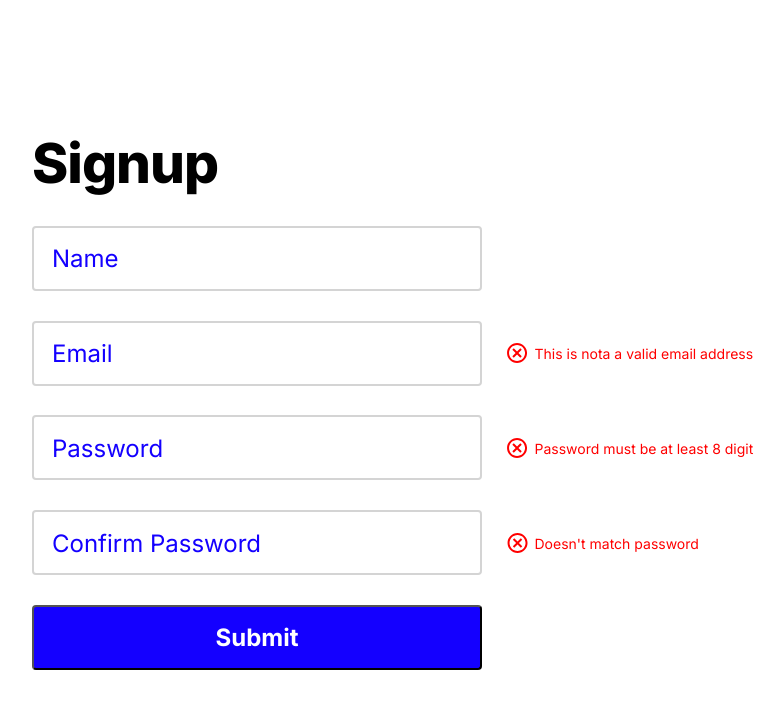
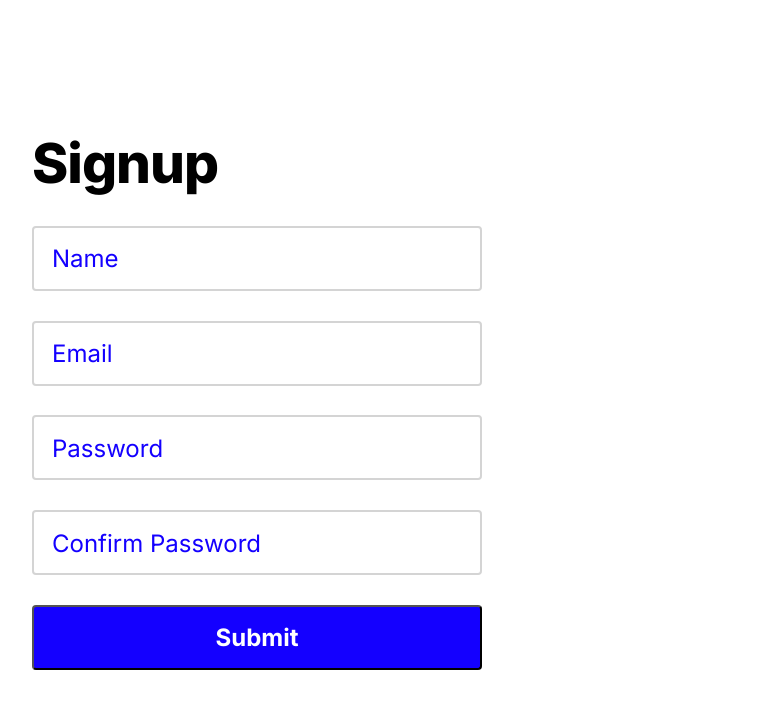
Before and after one commit to MarcoJul/Form-ReactReducer, a React (Create React App) app: page / in a window 1280 px wide. Shown: the top 708 px of the page, without its empty margins (383-1167 px from the left). Built offline with nearby package versions, Linux system fonts and the light colour scheme; some icons are missing.

Commit message:
feat: add message validation

```diff
--- a/src/components/Form.js
+++ b/src/components/Form.js
@@ -1,8 +1,8 @@
 import { useState, useReducer } from "react";
 import { ReactComponent as Eye } from "../assets/Eye.svg";
 import { ReactComponent as EyeOff } from "../assets/Eye-off.svg";
-import { ReactComponent as ValidIcon } from "../assets/Success.svg";
-import { ReactComponent as ErrorIcon } from "../assets/Error.svg";
+
+import Validation from "./Validation";
 
 import classes from "./Form.module.css";
 
@@ -102,13 +102,10 @@ const Form = () => {
           Name
         </label>
         {contentState.nameValue !== "" && (
-          <div className={classes.validation}>
-            <ValidIcon />
-
-            {/* <span className={classes.errorMessage}>
-              Username already in use
-            </span> */}
-          </div>
+          <Validation
+            nameValue={contentState.nameValue}
+            message="Username already in use"
+          />
         )}
       </div>
       <div className={classes.field}>
@@ -119,18 +116,11 @@ const Form = () => {
         >
           Email
         </label>
-        {contentState.mailValue !== "" &&
-        contentState.mailValue.includes("@") ? (
-          <div className={classes.validation}>
-            <ValidIcon />
-          </div>
-        ) : (
-          <div className={classes.validation}>
-            <ErrorIcon />
-            <span className={classes.errorMessage}>
-              This is nota a valid email address
-            </span>
-          </div>
+        {contentState.mailValue !== "" && (
+          <Validation
+            mailValue={contentState.mailValue}
+            message="This is not a valid email address"
+          />
         )}
       </div>
       <div className={classes.field}>
@@ -146,12 +136,12 @@ const Form = () => {
         ) : (
           <EyeOff className={classes.showIcon} onClick={showPswHandler} />
         )}
-        <div className={classes.validation}>
-          <ErrorIcon />
-          <span className={classes.errorMessage}>
-            Password must be at least 8 digit
-          </span>
-        </div>
+        {contentState.pswValue !== "" && (
+          <Validation
+            pswValue={contentState.pswValue}
+            message="Password must be at least 8 digits"
+          />
+        )}
       </div>
 
       <div className={classes.field}>
@@ -176,10 +166,13 @@ const Form = () => {
             onClick={showConfirmPswHandler}
           />
         )}
-        <div className={classes.validation}>
-          <ErrorIcon className={classes.validationIcon} />
-          <span className={classes.errorMessage}>Doesn't match password </span>
-        </div>
+        {contentState.confirmPswValue !== "" && (
+          <Validation
+            pswValue={contentState.pswValue}
+            confirmPswValue={contentState.confirmPswValue}
+            message="Doesn't match password"
+          />
+        )}
       </div>
       <button className={classes.formButton}>Submit</button>
     </form>
--- a/src/components/Validation.js
+++ b/src/components/Validation.js
@@ -1,5 +1,74 @@
-const Validation = () => {
-  return <div></div>;
+import { ReactComponent as ValidIcon } from "../assets/Success.svg";
+import { ReactComponent as ErrorIcon } from "../assets/Error.svg";
+
+import classes from "./Form.module.css";
+import { Fragment } from "react/cjs/react.production.min";
+
+const DUMMY_NAMES = [
+  "Neo",
+  "Trinity",
+  "Morpheus",
+  "Cypher",
+  "Tank",
+  "Apoc",
+  "Mouse",
+  "Switch",
+  "Dozer",
+];
+
+const Validation = (props) => {
+  let content;
+  if (props.mailValue) {
+    content =
+      props.mailValue !== "" && props.mailValue.includes("@") ? (
+        <ValidIcon />
+      ) : (
+        <Fragment>
+          <ErrorIcon />
+          <span className={classes.errorMessage}>{props.message}</span>
+        </Fragment>
+      );
+  }
+
+  if (props.nameValue) {
+    content =
+      props.nameValue !== "" && !DUMMY_NAMES.includes(props.nameValue) ? (
+        <ValidIcon />
+      ) : (
+        <Fragment>
+          <ErrorIcon />
+          <span className={classes.errorMessage}>{props.message}</span>
+        </Fragment>
+      );
+  }
+
+  if (props.pswValue) {
+    content =
+      props.pswValue !== "" && props.pswValue.length > 7 ? (
+        <ValidIcon />
+      ) : (
+        <Fragment>
+          <ErrorIcon />
+          <span className={classes.errorMessage}>{props.message}</span>
+        </Fragment>
+      );
+  }
+
+  if (props.pswValue && props.confirmPswValue) {
+    content =
+      props.pswValue !== "" &&
+      props.confirmPswValue !== "" &&
+      props.pswValue === props.confirmPswValue ? (
+        <ValidIcon />
+      ) : (
+        <Fragment>
+          <ErrorIcon />
+          <span className={classes.errorMessage}>{props.message}</span>
+        </Fragment>
+      );
+  }
+
+  return <div className={classes.validation}>{content}</div>;
 };
 
 export default Validation;
```
Also changed, not shown: 1 other file (tests, documents, lock files or other folders).
